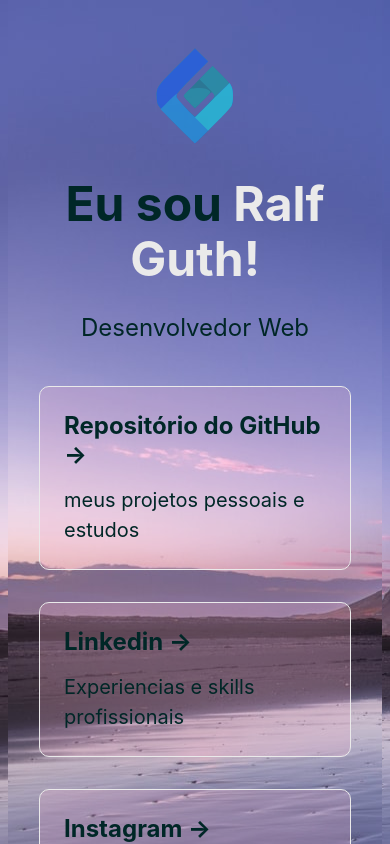
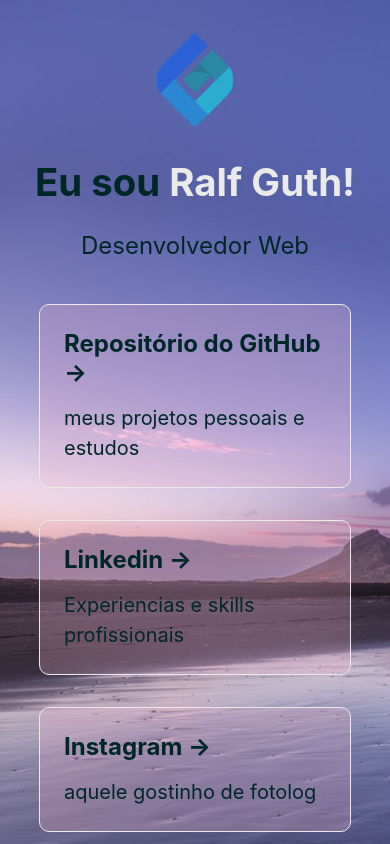
Before and after one commit to ralfguth/portfolio-next, a Next.js app: page / in a window 390 px wide. Shown: the top 844 px of the page. Built offline with nearby package versions, Linux system fonts and the light colour scheme.

Commit message:
fix: corrige bug do fundo e tamanho do titulo

```diff
--- a/styles/Home.module.css
+++ b/styles/Home.module.css
@@ -5,6 +5,7 @@
   flex-direction: column;
   justify-content: center;
   align-items: center;
+  margin-top: -3em;
 }
 
 .main {
--- a/styles/Title.module.css
+++ b/styles/Title.module.css
@@ -1,7 +1,3 @@
-.header {
-  text-align: center;
-}
-
 .title a {
   color: #eaeaea;
   text-decoration: none;
@@ -61,7 +57,7 @@
     margin: 0px;
   }
   .title {
-    font-size: 3rem;
+    font-size: 2.4rem;
   }
   .description {
     font-size: 1.5rem;
--- a/styles/globals.css
+++ b/styles/globals.css
@@ -1,11 +1,12 @@
-html,
 body {
   padding: 0;
   margin-top: -1em;
   font-family: -apple-system, BlinkMacSystemFont, Segoe UI, Roboto, Oxygen,
     Ubuntu, Cantarell, Fira Sans, Droid Sans, Helvetica Neue, sans-serif;
+  color: #eaeaea;
   background-image: url("../public/luca-micheli-bg-unsplash.jpg");
-  color: #eaeaea;
+  background-repeat: no-repeat;
+  background-size: cover;
 }
 
 a {
```
